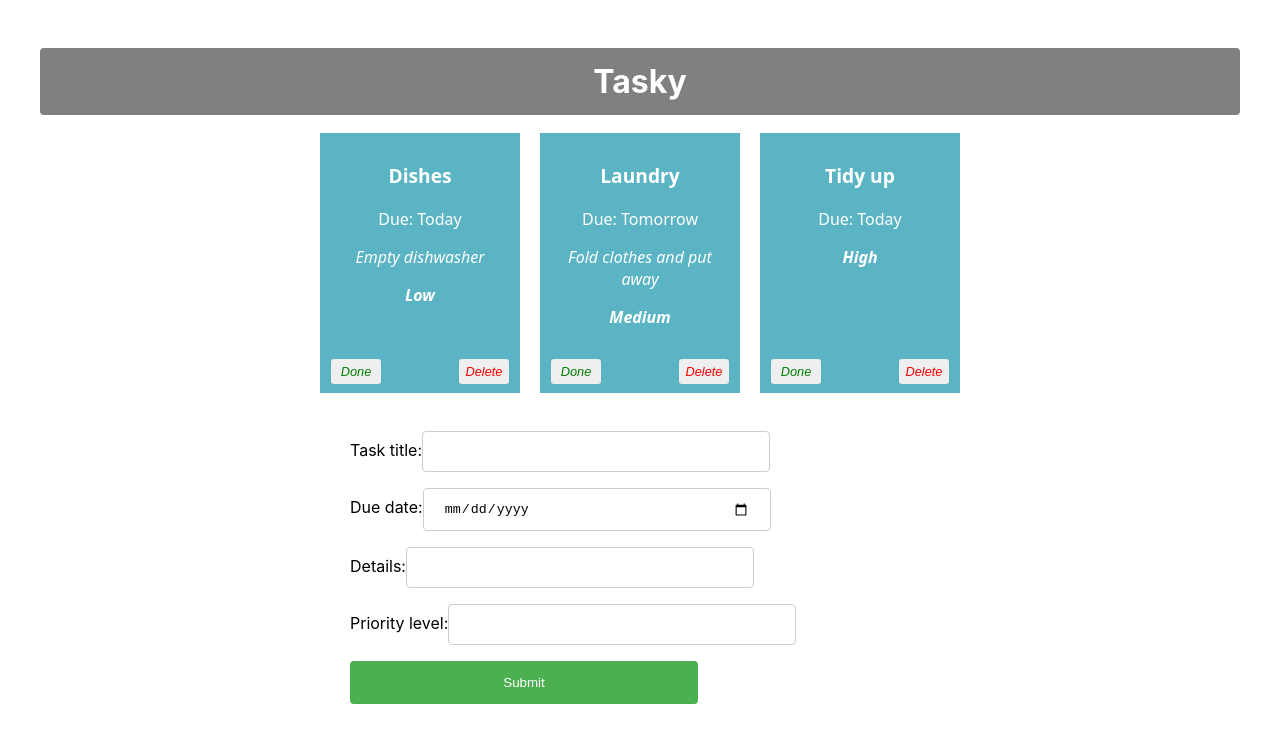
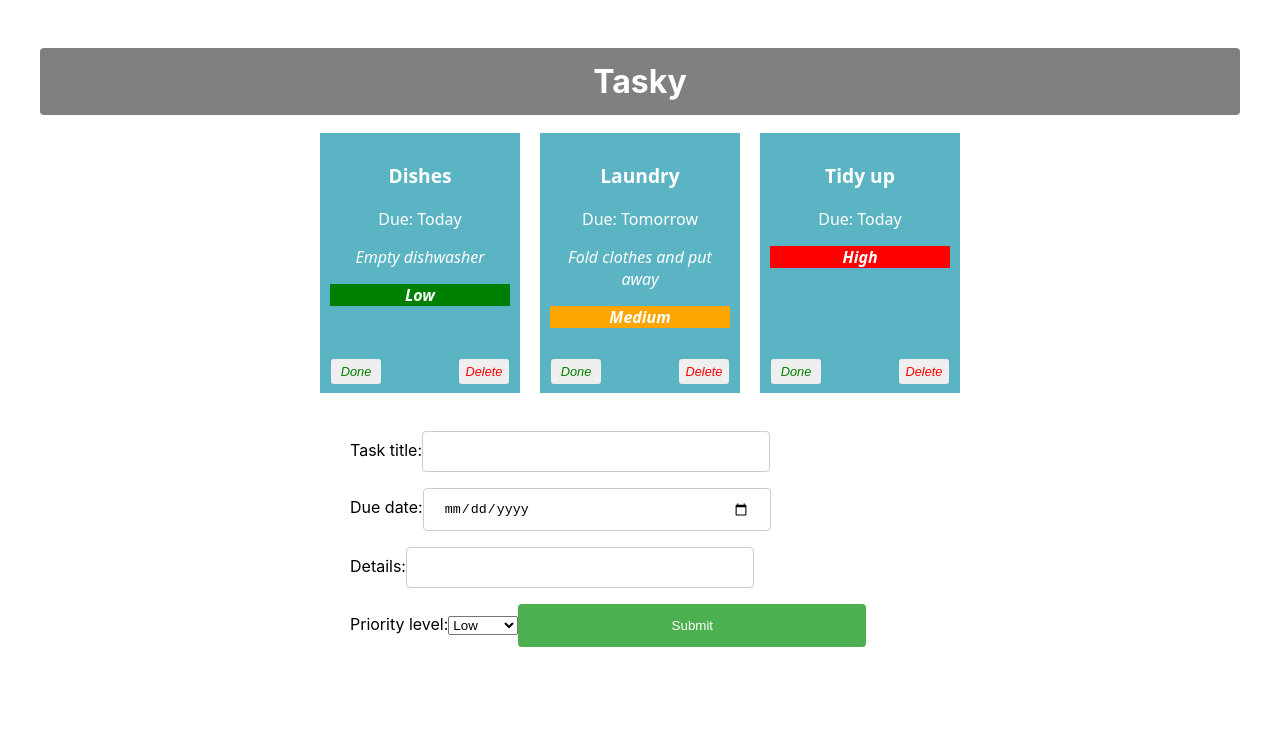
Before and after one commit to ChrisKelleher1947/react-basics-labs, a React (Create React App) app in the folder tasky/: page / in a window 1280 px wide. Shown: the top 742 px of the page. Built offline with nearby package versions, Linux system fonts and the light colour scheme.

Commit message:
Tasky Lab 2 - Exercises done

```diff
--- a/tasky/src/components/Form.js
+++ b/tasky/src/components/Form.js
@@ -22,7 +22,11 @@ const AddTaskForm = (props) => {
         <br />
         <label>
             Priority level:
-            <input type="text" name="priority" onChange={(event) => props.change(event)} />
+            <select name="priority" onChange={(event) => props.change(event)} >
+              <option key="Low" value="Low"> Low </option>
+              <option key="Medium" value="Medium"> Medium </option>
+              <option key="High" value="High"> High </option>
+              </select>
         </label>
         <input type="submit" value="Submit" />
         </form>
--- a/tasky/src/components/Task.js
+++ b/tasky/src/components/Task.js
@@ -9,7 +9,9 @@ const Task = (props) => {
             <button onClick={props.markDone} className='doneButton'>Done</button>
             <button className='deleteButton' onClick={props.deleteTask}>Delete</button>
             <p className= "description">{props.description}</p>
-            <p className= "priority">{props.priority}</p>
+            <p className= "priority" style={{
+                backgroundColor: props.priority === "High" ? 'red' :props.priority === "Medium" ? 'orange' : 'green'}}>
+                    {props.priority}</p>
             <p>{props.children}</p>
         </div>
     )
```
